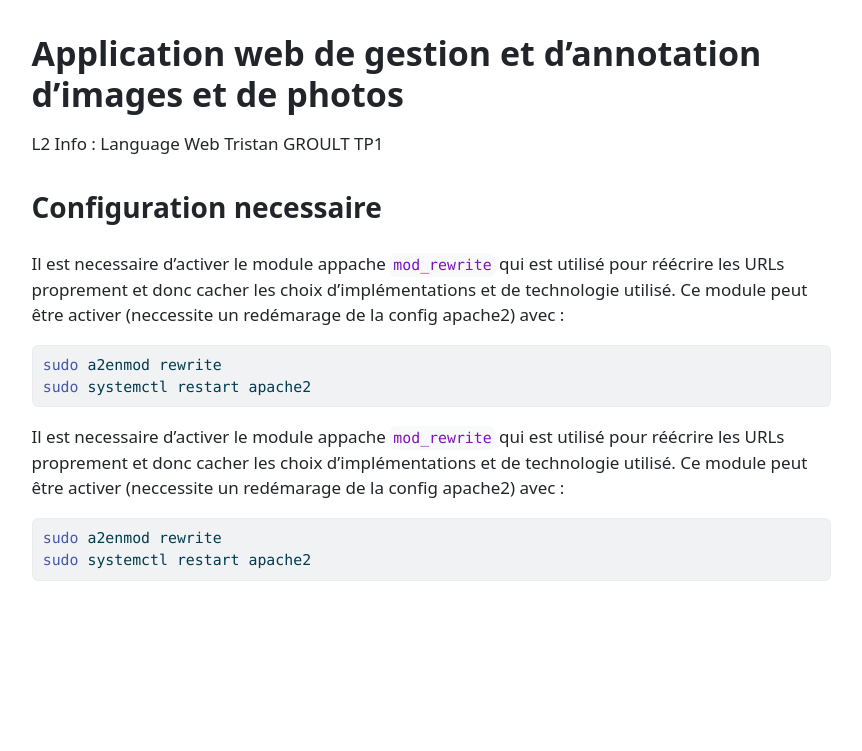
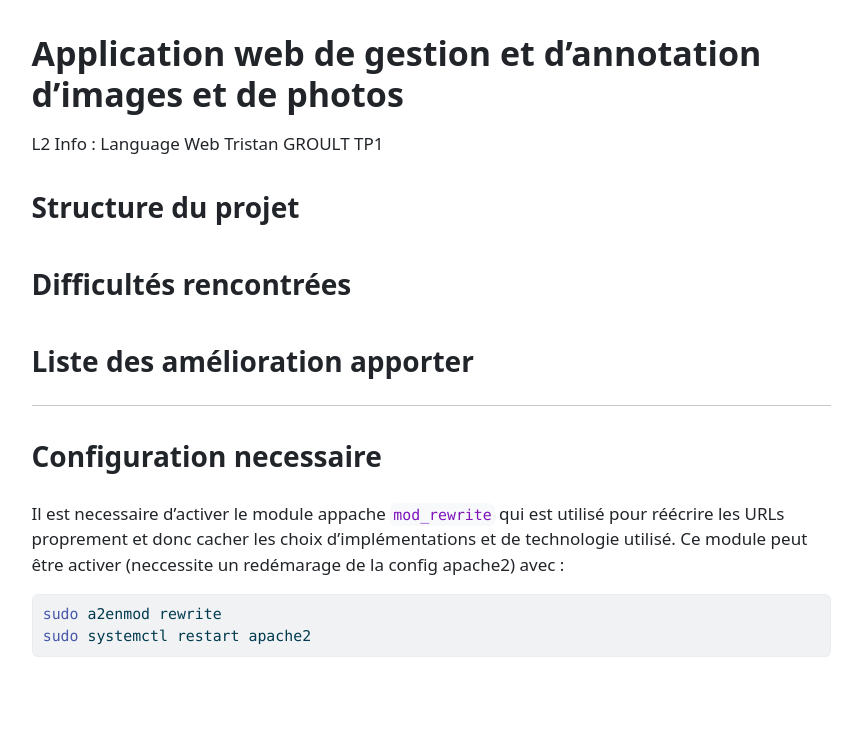
Before and after one commit to cricran/Annotimage-web-project-2025-L2, a PHP site: page /readme.html in a window 1280 px wide. Shown: the part 58-809 px from the top of the page, without its empty margins (209-1071 px from the left). Before the commit the page ends 639 px from the top, so only its background shows below. Run offline with PHP 8.4, Linux system fonts and the light colour scheme.

Commit message:
Enhance .htaccess and index.php for better URL handling and page structure; rename readme.md to readme.qmd for quarto better support

```diff
--- a/index.php
+++ b/index.php
@@ -2,7 +2,7 @@
 $uri = trim(parse_url($_SERVER["REQUEST_URI"], PHP_URL_PATH), "/");
 
 if ($uri === "") {
-    echo "<html><body><h1>Page Home</h1></body></html>";
+    echo "<html><head><link rel='icon' type='image/png' href='logo.png'><meta charset='UTF-8'><meta name='viewport' content='width=device-width, initial-scale=1.0'><title>Annotimage - Home</title></head><body><h1>Page Home</h1></body></html>";
 } elseif ($uri === "test" && isset($_GET["id"])) {
     echo "<html><body><h1>Page test</h1><p>{$_GET['id']}</p></body></html>";
 } else {
--- a/readme.html
+++ b/readme.html
@@ -1,7 +1,5 @@
 <!DOCTYPE html>
-<html xmlns="http://www.w3.org/1999/xhtml" lang="en" xml:lang="en">
-
-<head>
+<html xmlns="http://www.w3.org/1999/xhtml" lang="en" xml:lang="en"><head>
 
 <meta charset="utf-8">
 <meta name="generator" content="quarto-1.6.40">
@@ -11,128 +9,50 @@
 
 <title>Rapport de projet</title>
 <style>
-    code {
-      white-space: pre-wrap;
-    }
-
-    span.smallcaps {
-      font-variant: small-caps;
-    }
-
-    div.columns {
-      display: flex;
-      gap: min(4vw, 1.5em);
-    }
-
-    div.column {
-      flex: auto;
-      overflow-x: auto;
-    }
-
-    div.hanging-indent {
-      margin-left: 1.5em;
-      text-indent: -1.5em;
-    }
-
-    ul.task-list {
-      list-style: none;
-    }
-
+code{white-space: pre-wrap;}
+span.smallcaps{font-variant: small-caps;}
+div.columns{display: flex; gap: min(4vw, 1.5em);}
+div.column{flex: auto; overflow-x: auto;}
+div.hanging-indent{margin-left: 1.5em; text-indent: -1.5em;}
+ul.task-list{list-style: none;}
 ul.task-list li input[type="checkbox"] {
   width: 0.8em;
-      margin: 0 0.8em 0.2em -1em;
-      /* quarto-specific, see https://github.com/quarto-dev/quarto-cli/issues/4556 */
+  margin: 0 0.8em 0.2em -1em; /* quarto-specific, see https://github.com/quarto-dev/quarto-cli/issues/4556 */
   vertical-align: middle;
 }
-
 /* CSS for syntax highlighting */
-    pre>code.sourceCode {
-      white-space: pre;
-      position: relative;
+pre > code.sourceCode { white-space: pre; position: relative; }
+pre > code.sourceCode > span { line-height: 1.25; }
+pre > code.sourceCode > span:empty { height: 1.2em; }
+.sourceCode { overflow: visible; }
+code.sourceCode > span { color: inherit; text-decoration: inherit; }
+div.sourceCode { margin: 1em 0; }
+pre.sourceCode { margin: 0; }
+@media screen {
+div.sourceCode { overflow: auto; }
 }
-
-    pre>code.sourceCode>span {
-      line-height: 1.25;
+@media print {
+pre > code.sourceCode { white-space: pre-wrap; }
+pre > code.sourceCode > span { display: inline-block; text-indent: -5em; padding-left: 5em; }
 }
-
-    pre>code.sourceCode>span:empty {
-      height: 1.2em;
+pre.numberSource code
+  { counter-reset: source-line 0; }
+pre.numberSource code > span
+  { position: relative; left: -4em; counter-increment: source-line; }
+pre.numberSource code > span > a:first-child::before
+  { content: counter(source-line);
+    position: relative; left: -1em; text-align: right; vertical-align: baseline;
+    border: none; display: inline-block;
+    -webkit-touch-callout: none; -webkit-user-select: none;
+    -khtml-user-select: none; -moz-user-select: none;
+    -ms-user-select: none; user-select: none;
+    padding: 0 4px; width: 4em;
   }
-
-    .sourceCode {
-      overflow: visible;
-    }
-
-    code.sourceCode>span {
-      color: inherit;
-      text-decoration: inherit;
-    }
-
-    div.sourceCode {
-      margin: 1em 0;
-    }
-
-    pre.sourceCode {
-      margin: 0;
-    }
-
+pre.numberSource { margin-left: 3em;  padding-left: 4px; }
+div.sourceCode
+  {   }
 @media screen {
-      div.sourceCode {
-        overflow: auto;
-      }
-    }
-
-    @media print {
-      pre>code.sourceCode {
-        white-space: pre-wrap;
-      }
-
-      pre>code.sourceCode>span {
-        display: inline-block;
-        text-indent: -5em;
-        padding-left: 5em;
-      }
-    }
-
-    pre.numberSource code {
-      counter-reset: source-line 0;
-    }
-
-    pre.numberSource code>span {
-      position: relative;
-      left: -4em;
-      counter-increment: source-line;
-    }
-
-    pre.numberSource code>span>a:first-child::before {
-      content: counter(source-line);
-      position: relative;
-      left: -1em;
-      text-align: right;
-      vertical-align: baseline;
-      border: none;
-      display: inline-block;
-      -webkit-touch-callout: none;
-      -webkit-user-select: none;
-      -khtml-user-select: none;
-      -moz-user-select: none;
-      -ms-user-select: none;
-      user-select: none;
-      padding: 0 4px;
-      width: 4em;
-    }
-
-    pre.numberSource {
-      margin-left: 3em;
-      padding-left: 4px;
-    }
-
-    div.sourceCode {}
-
-    @media screen {
-      pre>code.sourceCode>span>a:first-child::before {
-        text-decoration: underline;
-      }
+pre > code.sourceCode > span > a:first-child::before { text-decoration: underline; }
 }
 </style>
 
@@ -143,12 +63,10 @@
 <script src="readme_files/libs/quarto-html/tippy.umd.min.js"></script>
 <script src="readme_files/libs/quarto-html/anchor.min.js"></script>
 <link href="readme_files/libs/quarto-html/tippy.css" rel="stylesheet">
-  <link href="readme_files/libs/quarto-html/quarto-syntax-highlighting-549806ee2085284f45b00abea8c6df48.css"
-    rel="stylesheet" id="quarto-text-highlighting-styles">
+<link href="readme_files/libs/quarto-html/quarto-syntax-highlighting-549806ee2085284f45b00abea8c6df48.css" rel="stylesheet" id="quarto-text-highlighting-styles">
 <script src="readme_files/libs/bootstrap/bootstrap.min.js"></script>
 <link href="readme_files/libs/bootstrap/bootstrap-icons.css" rel="stylesheet">
-  <link href="readme_files/libs/bootstrap/bootstrap-819c40b799534904320892bd8aaee2f3.min.css" rel="stylesheet"
-    append-hash="true" id="quarto-bootstrap" data-mode="light">
+<link href="readme_files/libs/bootstrap/bootstrap-819c40b799534904320892bd8aaee2f3.min.css" rel="stylesheet" append-hash="true" id="quarto-bootstrap" data-mode="light">
 
 
 </head>
@@ -181,24 +99,21 @@
 <section id="application-web-de-gestion-et-dannotation-dimages-et-de-photos" class="level1">
 <h1>Application web de gestion et d’annotation d’images et de photos</h1>
 <p>L2 Info : Language Web Tristan GROULT TP1</p>
+<section id="structure-du-projet" class="level2">
+<h2 class="anchored" data-anchor-id="structure-du-projet">Structure du projet</h2>
+</section>
+<section id="difficultés-rencontrées" class="level2">
+<h2 class="anchored" data-anchor-id="difficultés-rencontrées">Difficultés rencontrées</h2>
+</section>
+<section id="liste-des-amélioration-apporter" class="level2">
+<h2 class="anchored" data-anchor-id="liste-des-amélioration-apporter">Liste des amélioration apporter</h2>
+<hr>
+</section>
 <section id="configuration-necessaire" class="level2">
 <h2 class="anchored" data-anchor-id="configuration-necessaire">Configuration necessaire</h2>
-          <p>Il est necessaire d’activer le module appache <code>mod_rewrite</code> qui est utilisé pour réécrire les
-            URLs proprement et donc cacher les choix d’implémentations et de technologie utilisé. Ce module peut être
-            activer (neccessite un redémarage de la config apache2) avec :</p>
-          <div class="sourceCode" id="cb1">
-            <pre
-              class="sourceCode bash code-with-copy"><code class="sourceCode bash"><span id="cb1-1"><a href="#cb1-1" aria-hidden="true" tabindex="-1"></a><span class="fu">sudo</span> a2enmod rewrite</span>
-<span id="cb1-2"><a href="#cb1-2" aria-hidden="true" tabindex="-1"></a><span class="fu">sudo</span> systemctl restart apache2</span></code><button title="Copy to Clipboard" class="code-copy-button"><i class="bi"></i></button></pre>
-          </div>
-          <p>Il est necessaire d’activer le module appache <code>mod_rewrite</code> qui est utilisé pour réécrire les
-            URLs proprement et donc cacher les choix d’implémentations et de technologie utilisé. Ce module peut être
-            activer (neccessite un redémarage de la config apache2) avec :</p>
-          <div class="sourceCode" id="cb2">
-            <pre
-              class="sourceCode bash code-with-copy"><code class="sourceCode bash"><span id="cb2-1"><a href="#cb2-1" aria-hidden="true" tabindex="-1"></a><span class="fu">sudo</span> a2enmod rewrite</span>
-<span id="cb2-2"><a href="#cb2-2" aria-hidden="true" tabindex="-1"></a><span class="fu">sudo</span> systemctl restart apache2</span></code><button title="Copy to Clipboard" class="code-copy-button"><i class="bi"></i></button></pre>
-          </div>
+<p>Il est necessaire d’activer le module appache <code>mod_rewrite</code> qui est utilisé pour réécrire les URLs proprement et donc cacher les choix d’implémentations et de technologie utilisé. Ce module peut être activer (neccessite un redémarage de la config apache2) avec :</p>
+<div class="sourceCode" id="cb1"><pre class="sourceCode bash code-with-copy"><code class="sourceCode bash"><span id="cb1-1"><a href="#cb1-1" aria-hidden="true" tabindex="-1"></a><span class="fu">sudo</span> a2enmod rewrite</span>
+<span id="cb1-2"><a href="#cb1-2" aria-hidden="true" tabindex="-1"></a><span class="fu">sudo</span> systemctl restart apache2</span></code><button title="Copy to Clipboard" class="code-copy-button"><i class="bi"></i></button></pre></div>
 </section>
 </section>
 
@@ -239,7 +154,7 @@
     }
     return false;
   }
-        const onCopySuccess = function (e) {
+  const onCopySuccess = function(e) {
     // button target
     const button = e.trigger;
     // don't keep focus
@@ -254,14 +169,12 @@
       button.setAttribute("data-bs-placement", "left");
       button.setAttribute("data-bs-title", "Copied!");
       tooltip = new bootstrap.Tooltip(button,
-              {
-                trigger: "manual",
+        { trigger: "manual",
           customClass: "code-copy-button-tooltip",
-                offset: [0, -8]
-              });
+          offset: [0, -8]});
       tooltip.show();
     }
-          setTimeout(function () {
+    setTimeout(function() {
       if (tooltip) {
         tooltip.hide();
         button.removeAttribute("data-bs-title");
@@ -274,7 +187,7 @@
     // clear code selection
     e.clearSelection();
   }
-        const getTextToCopy = function (trigger) {
+  const getTextToCopy = function(trigger) {
       const codeEl = trigger.previousElementSibling.cloneNode(true);
       for (const childEl of codeEl.children) {
         if (isCodeAnnotation(childEl)) {
@@ -302,7 +215,7 @@
     }
     // Inspect non-navigation links and adorn them if external
  	var links = window.document.querySelectorAll('a[href]:not(.nav-link):not(.navbar-brand):not(.toc-action):not(.sidebar-link):not(.sidebar-item-toggle):not(.pagination-link):not(.no-external):not([aria-hidden]):not(.dropdown-item):not(.quarto-navigation-tool):not(.about-link)');
-        for (var i = 0; i < links.length; i++) {
+    for (var i=0; i<links.length; i++) {
       const link = links[i];
       if (!isInternal(link.href)) {
         // undo the damage that might have been done by quarto-nav.js in the case of
@@ -318,7 +231,7 @@
       maxWidth: 500,
       delay: 100,
       arrow: false,
-            appendTo: function (el) {
+      appendTo: function(el) {
           return el.parentElement;
       },
       interactive: true,
@@ -338,12 +251,12 @@
     window.tippy(el, config);
   }
   const noterefs = window.document.querySelectorAll('a[role="doc-noteref"]');
-        for (var i = 0; i < noterefs.length; i++) {
+  for (var i=0; i<noterefs.length; i++) {
     const ref = noterefs[i];
-          tippyHover(ref, function () {
+    tippyHover(ref, function() {
       // use id or data attribute instead here
       let href = ref.getAttribute('data-footnote-href') || ref.getAttribute('href');
-            try { href = new URL(href).hash; } catch { }
+      try { href = new URL(href).hash; } catch {}
       const id = href.replace(/^#\/?/, "");
       const note = window.document.getElementById(id);
       if (note) {
@@ -405,16 +318,16 @@
       }
     }
   }
-        for (var i = 0; i < xrefs.length; i++) {
+  for (var i=0; i<xrefs.length; i++) {
     const xref = xrefs[i];
-          tippyHover(xref, undefined, function (instance) {
+    tippyHover(xref, undefined, function(instance) {
       instance.disable();
       let url = xref.getAttribute('href');
       let hash = undefined;
       if (url.startsWith('#')) {
         hash = url;
       } else {
-              try { hash = new URL(url).hash; } catch { }
+        try { hash = new URL(url).hash; } catch {}
       }
       if (hash) {
         const id = hash.replace(/^#\/?/, "");
@@ -468,13 +381,13 @@
           instance.show();
         });
       }
-          }, function (instance) {
+    }, function(instance) {
     });
   }
       let selectedAnnoteEl;
-        const selectorForAnnotation = (cell, annotation) => {
+      const selectorForAnnotation = ( cell, annotation) => {
         let cellAttr = 'data-code-cell="' + cell + '"';
-          let lineAttr = 'data-code-annotation="' + annotation + '"';
+        let lineAttr = 'data-code-annotation="' +  annotation + '"';
         const selector = 'span[' + cellAttr + '][' + lineAttr + ']';
         return selector;
       }
@@ -552,11 +465,11 @@
     let throttle = false;
     let timer;
       return (...args) => {
-            if (!throttle) { // first call gets through
+        if(!throttle) { // first call gets through
             fn.apply(this, args);
             throttle = true;
         } else { // all the others get throttled
-              if (timer) clearTimeout(timer); // cancel #2
+            if(timer) clearTimeout(timer); // cancel #2
             timer = setTimeout(() => {
               fn.apply(this, args);
               timer = throttle = false;
@@ -601,13 +514,13 @@
     }
   };
   var bibliorefs = window.document.querySelectorAll('a[role="doc-biblioref"]');
-        for (var i = 0; i < bibliorefs.length; i++) {
+  for (var i=0; i<bibliorefs.length; i++) {
     const ref = bibliorefs[i];
     const citeInfo = findCites(ref);
     if (citeInfo) {
-            tippyHover(citeInfo.el, function () {
+      tippyHover(citeInfo.el, function() {
         var popup = window.document.createElement('div');
-              citeInfo.cites.forEach(function (cite) {
+        citeInfo.cites.forEach(function(cite) {
           var citeDiv = window.document.createElement('div');
           citeDiv.classList.add('hanging-indent');
           citeDiv.classList.add('csl-entry');
@@ -628,6 +541,4 @@
 
 
 
-</body>
-
-</html>
+</body></html>
```
Also changed, not shown: .htaccess, logo.png (added), 4 other files. Lines whose indentation alone changed are shown as unchanged.
